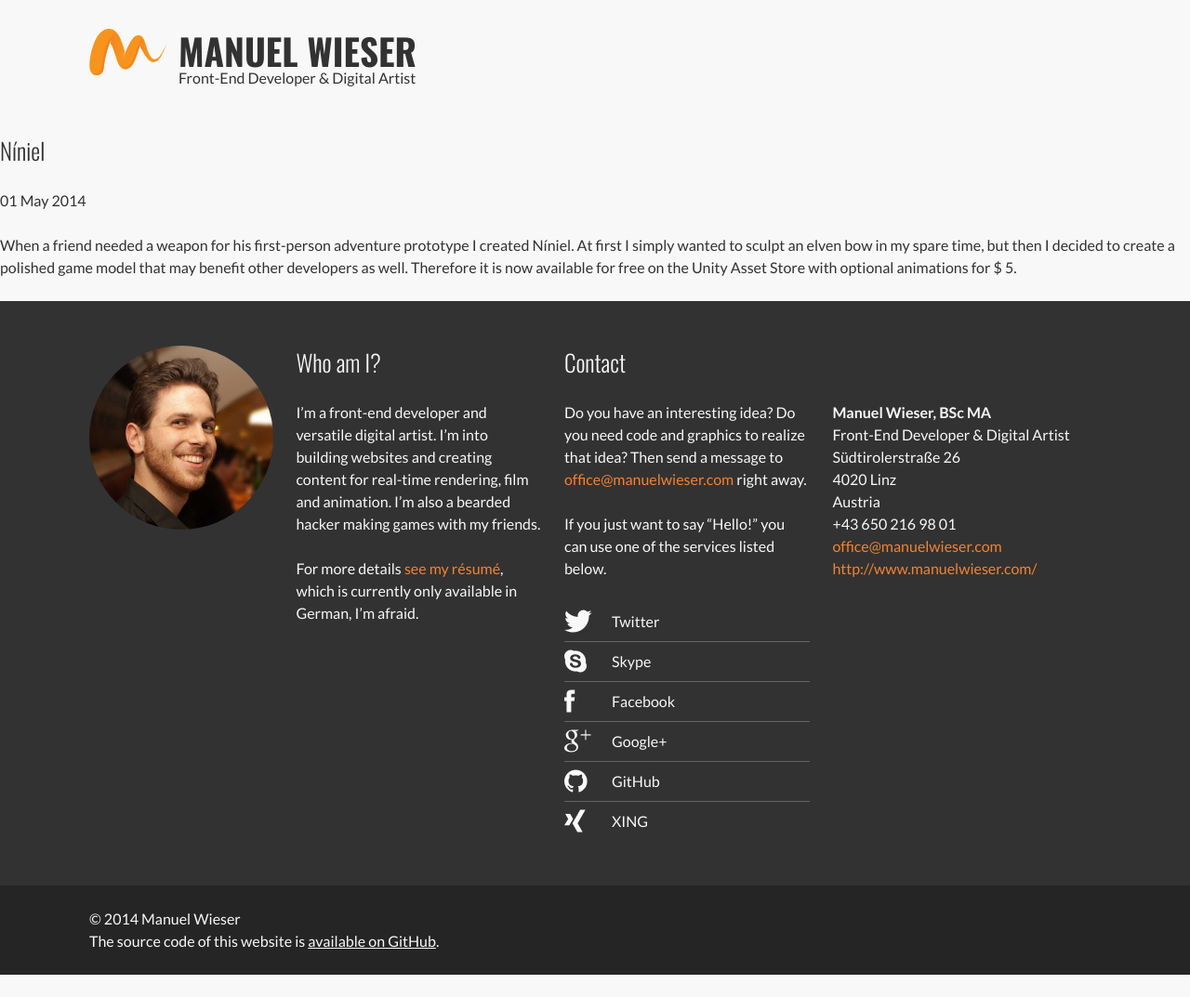
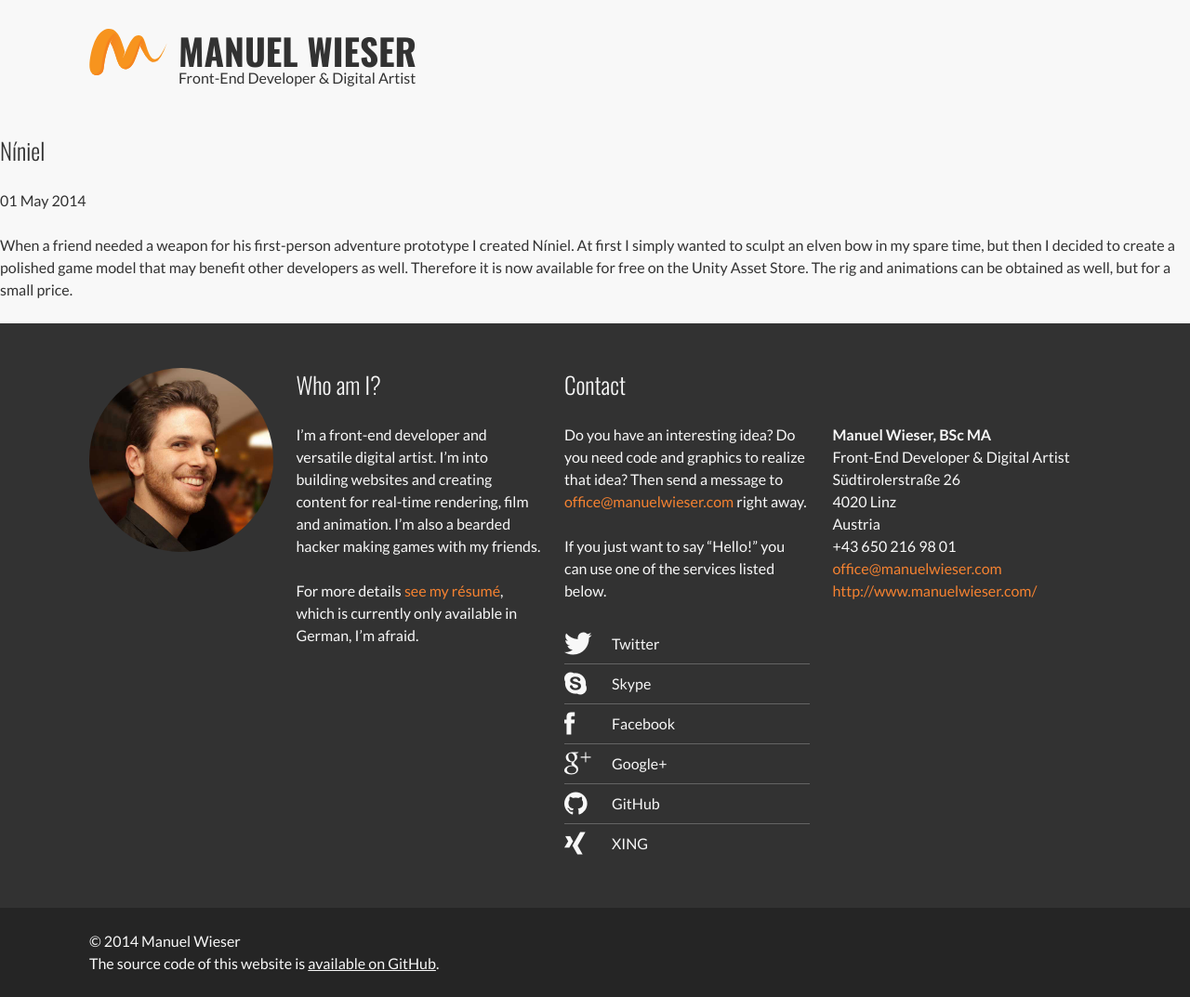
Before and after one commit to Lorti/2014, a Jekyll site: the page built from _posts/2014-05-01-niniel.markdown, in a window 1280 px wide. Shown: the whole page at 93% size. Built offline with Jekyll 4.4.1, drawn with Linux system fonts in a browser that asks for light colours; before the commit the page ends 1049 px from its top, so only the background shows below that.

Commit message:
Update 2014-05-01-niniel.markdown

```diff
--- a/_posts/2014-05-01-niniel.markdown
+++ b/_posts/2014-05-01-niniel.markdown
@@ -10,4 +10,4 @@ links:
   - Open in Unity Asset Store: https://www.assetstore.unity3d.com/#/content/17728
 ---
 
-When a friend needed a weapon for his first-person adventure prototype I created Níniel. At first I simply wanted to sculpt an elven bow in my spare time, but then I decided to create a polished game model that may benefit other developers as well. Therefore it is now available for free on the Unity Asset Store with optional animations for $&thinsp;5.
+When a friend needed a weapon for his first-person adventure prototype I created Níniel. At first I simply wanted to sculpt an elven bow in my spare time, but then I decided to create a polished game model that may benefit other developers as well. Therefore it is now available for free on the Unity Asset Store. The rig and animations can be obtained as well, but for a small price.
```
